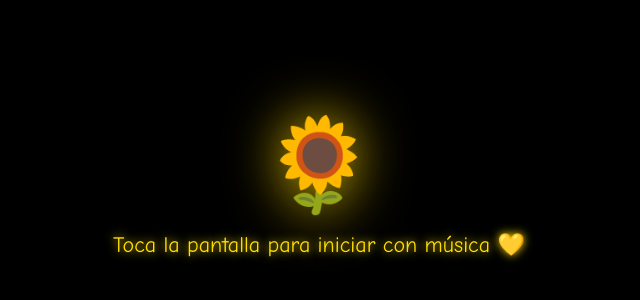
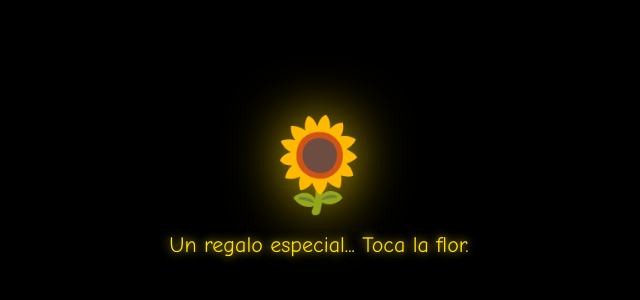
Before and after one commit to yerckonina-commits/para_la_mujer_mas_hermosa, a plain HTML site: page index.html in a window 1280 px wide. Shown: the part 212-512 px from the top of the page, without its empty margins (321-961 px from the left). Drawn offline with nearby package versions, Linux system fonts and the light colour scheme; animation ran at ten frames a second.

Commit message:
Update index.html

```diff
--- a/index.html
+++ b/index.html
@@ -3,7 +3,7 @@
 <head>
     <meta charset="UTF-8">
     <meta name="viewport" content="width=device-width, initial-scale=1.0, user-scalable=no">
-    <title>Feliz Día, Mi Amor</title>
+    <title>Para la mujer mas hermosa</title>
     <style>
         * {
             box-sizing: border-box;
@@ -59,7 +59,7 @@
     <!-- Pantalla de Inicio -->
     <div id="intro">
         <div class="flower-pulse">🌻</div>
-        <div class="toca-texto">Toca la pantalla para iniciar con música 💛</div>
+        <div class="toca-texto">Un regalo especial... Toca la flor.</div>
     </div>
 
     <!-- Reproductor de audio local -->
@@ -191,7 +191,6 @@
         photoCanvas.height = 512;
         const pCtx = photoCanvas.getContext('2d');
 
-        // Función que dibuja el marco redondo (negro o con la foto ajustada)
         function renderizarCentro(img = null) {
             pCtx.clearRect(0, 0, 512, 512);
 
@@ -201,7 +200,6 @@
             pCtx.fillStyle = '#000000';
             pCtx.fill();
 
-            // Si la imagen existe, la recorta y centra sin deformar
             if (img) {
                 pCtx.clip();
                 const aspect = img.width / img.height;
@@ -221,7 +219,6 @@
             }
             pCtx.restore();
 
-            // Borde circular amarillo dorado
             pCtx.beginPath();
             pCtx.arc(256, 256, 238, 0, Math.PI * 2);
             pCtx.strokeStyle = '#ffea00';
@@ -229,13 +226,12 @@
             pCtx.stroke();
         }
 
-        // Render inicial (Círculo negro por defecto)
         renderizarCentro(null);
 
         const photoTex = new THREE.CanvasTexture(photoCanvas);
         const photoMat = new THREE.SpriteMaterial({
             map: photoTex,
-            transparent: true, // Evita la aparicion del marco negro rectangular
+            transparent: true,
             depthTest: true
         });
         const photoSprite = new THREE.Sprite(photoMat);
@@ -243,7 +239,6 @@
         photoSprite.position.set(0, 0, 2);
         scene.add(photoSprite);
 
-        // Carga dinámica de pareja.jpg
         const parejaImg = new Image();
         parejaImg.src = 'pareja.jpg';
         parejaImg.onload = function() {
@@ -317,8 +312,8 @@
             return sprite;
         }
 
-        // Título Principal
-        const tituloSprite = createTextSprite('Feliz Día, Mi Amor 💛', 38, true);
+        // Título Principal modificado
+        const tituloSprite = createTextSprite('para la mujer mas hermosa', 38, true);
         tituloSprite.position.set(0, 48, 0);
         scene.add(tituloSprite);
 
```
